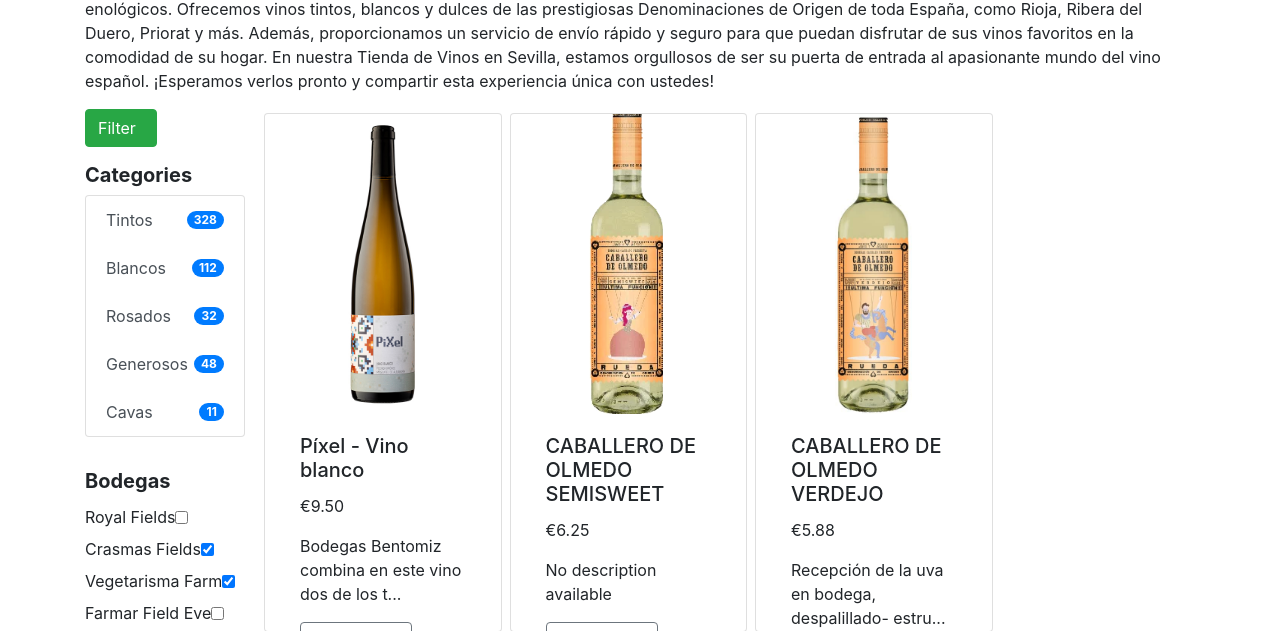
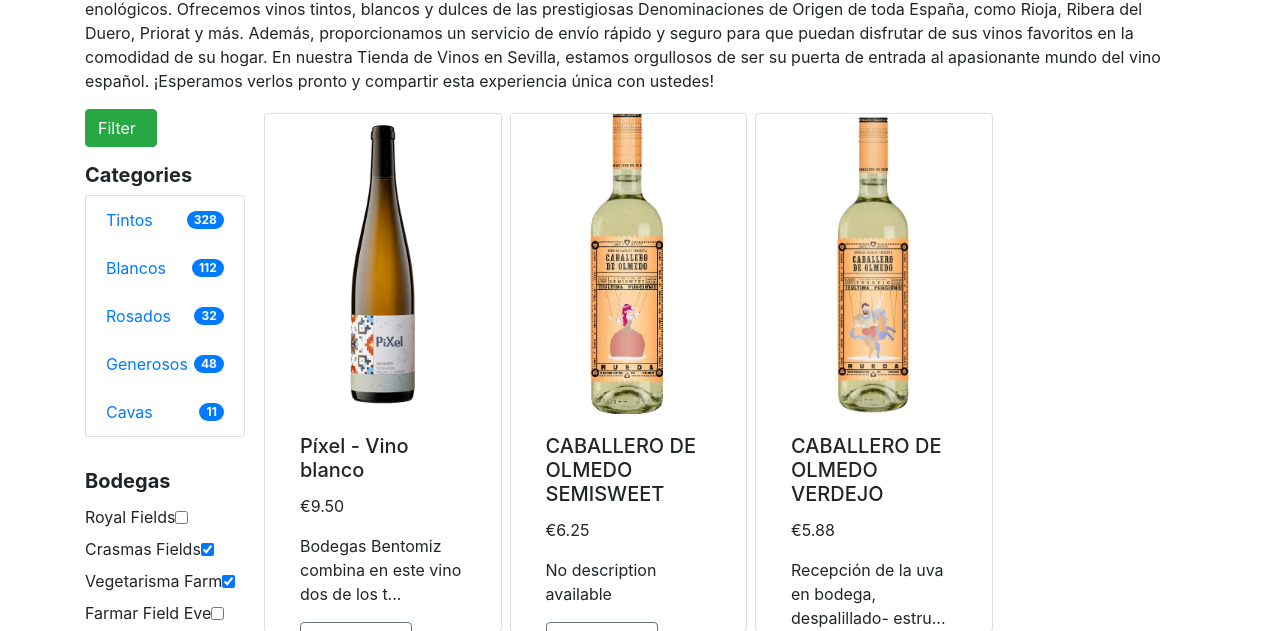
Before and after one commit to mdmarghe/amavinos, a Django app: page /tienda-de-vinos/ in a window 1280 px wide. Shown: the part 226-857 px from the top of the page. Run offline with Django 3.2, Linux system fonts and the light colour scheme; data comes from the database, SQL or seed files in the repository; some libraries are stand-ins or nearby versions.

Commit message:
socialita

```diff
--- a/store/templates/store/store.html
+++ b/store/templates/store/store.html
@@ -25,14 +25,15 @@
 						<h5 class="font-weight-bold">Categories</h5>
 						<ul class="list-group">
 							<li class="list-group-item list-group-item-action d-flex justify-content-between align-items-center category">
-								Tintos <span class="badge badge-primary badge-pill">328</span>
+								<a href="#">Tintos</a>
+								<span class="badge badge-primary badge-pill">328</span>
 							</li>
-							<li class="list-group-item list-group-item-action d-flex justify-content-between align-items-center category"> Blancos
+							<li class="list-group-item list-group-item-action d-flex justify-content-between align-items-center category"> <a href="#">Blancos</a>
 								 <span class="badge badge-primary badge-pill">112</span>
 							</li>
-							<li class="list-group-item list-group-item-action d-flex justify-content-between align-items-center category"> Rosados <span class="badge badge-primary badge-pill">32</span> </li>
-							<li class="list-group-item list-group-item-action d-flex justify-content-between align-items-center category"> Generosos <span class="badge badge-primary badge-pill">48</span> </li>
-							<li class="list-group-item list-group-item-action d-flex justify-content-between align-items-center category"> Cavas
+							<li class="list-group-item list-group-item-action d-flex justify-content-between align-items-center category"> <a href="#">Rosados</a> <span class="badge badge-primary badge-pill">32</span> </li>
+							<li class="list-group-item list-group-item-action d-flex justify-content-between align-items-center category"> <a href="#">Generosos </a><span class="badge badge-primary badge-pill">48</span> </li>
+							<li class="list-group-item list-group-item-action d-flex justify-content-between align-items-center category"> <a href="#">Cavas</a>
 								<span class="badge badge-primary badge-pill">11</span>
 						   </li>
 						</ul>
--- a/store/views.py
+++ b/store/views.py
@@ -7,6 +7,7 @@
 from .utils import cookieCart, cartData, guestOrder
 import stripe
 from django.conf import settings
+from ecommerce.config import EMAIL_HOST_USER
 from django.views import View
 from django.views.generic import TemplateView
 from django.db.models import Q
@@ -183,8 +184,8 @@
             user_email = form.cleaned_data['email']
             subject = 'Confirmation: Your Message Has Been Received'
             message = 'Thank you for your message. We have received it successfully.'
-            from_email = 'margheritanuccio98@gmail.com'  # Your email address
-            recipient_list = [user_email]
+            from_email = EMAIL_HOST_USER # Your email address
+            recipient_list = [user_email,]
 
             send_mail(subject, message, from_email, recipient_list, fail_silently=False)
 
```
Also changed, not shown: ecommerce/settings.py (+6 -1 lines).
